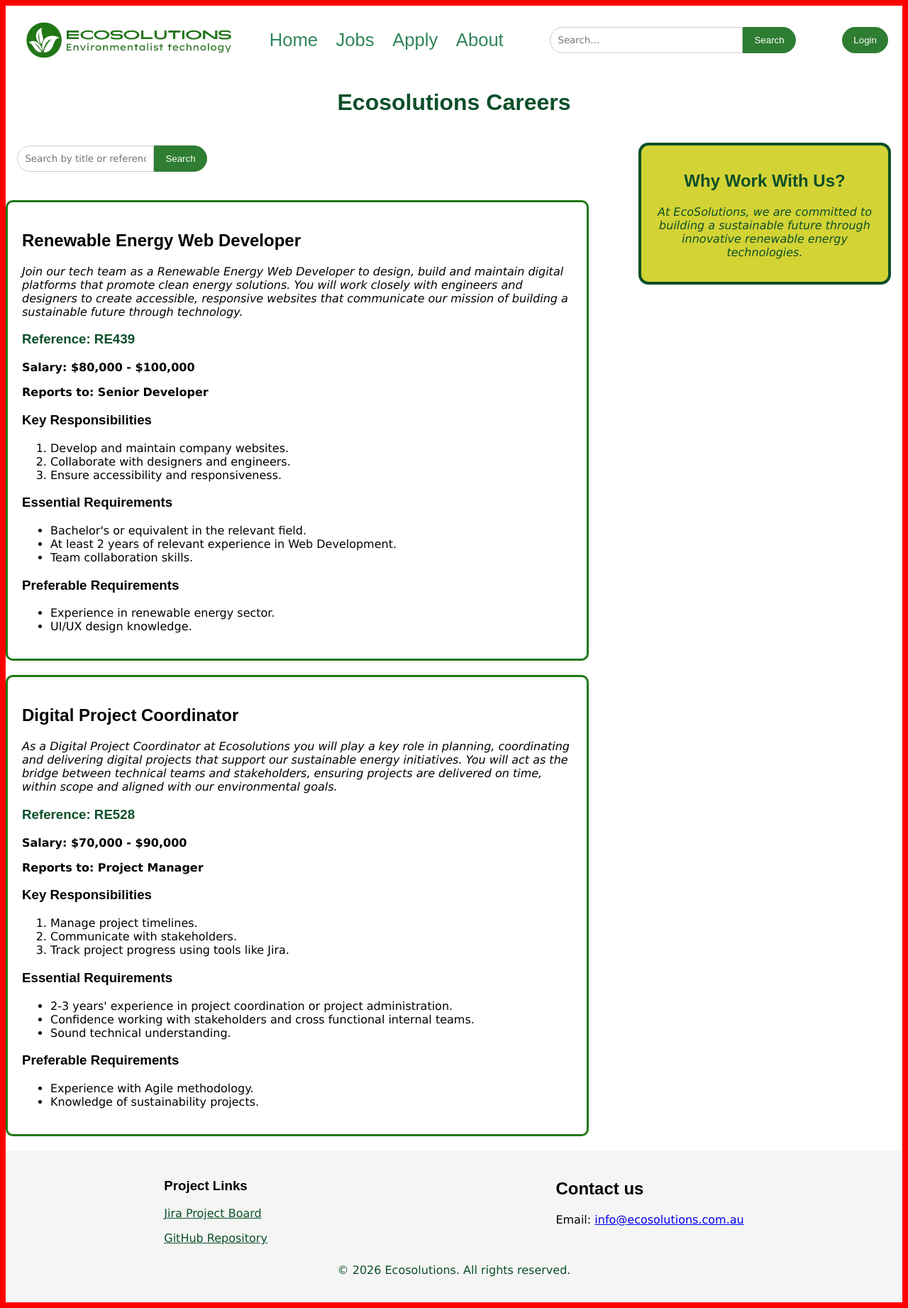
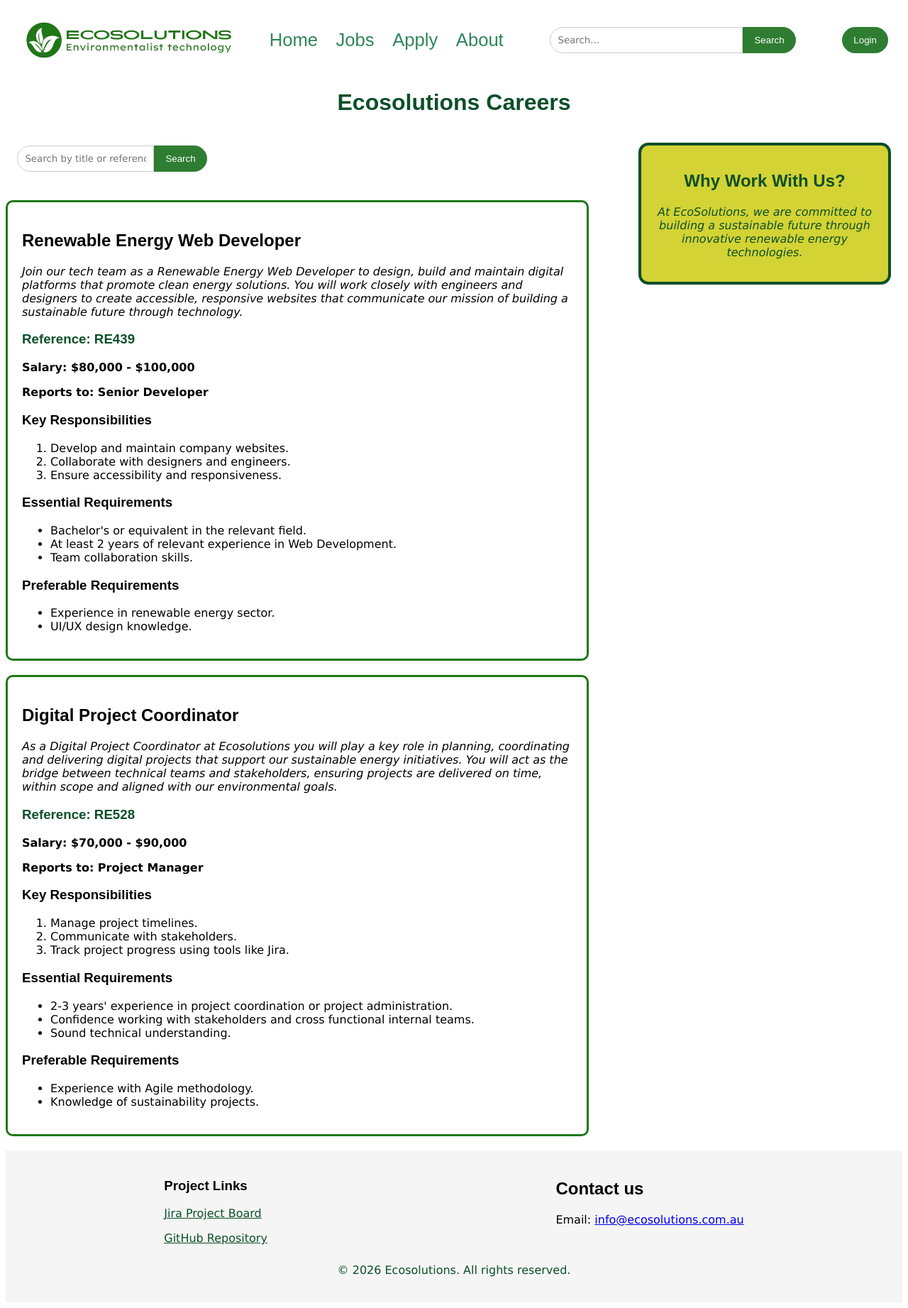
Before and after one commit to 106507468/group-part2, a PHP site: page /jobs.php in a window 1280 px wide. Shown: the whole page at 71% size. Run offline with PHP 8.4, Linux system fonts and the light colour scheme; data comes from the database, SQL or seed files in the repository.

Commit message:
removed red border

```diff
--- a/styles.css
+++ b/styles.css
@@ -526,7 +526,3 @@ caption {
     white-space: nowrap;
     border: 0;
 }
-
-body {
-    outline: 20px solid red !important;
-}
```
